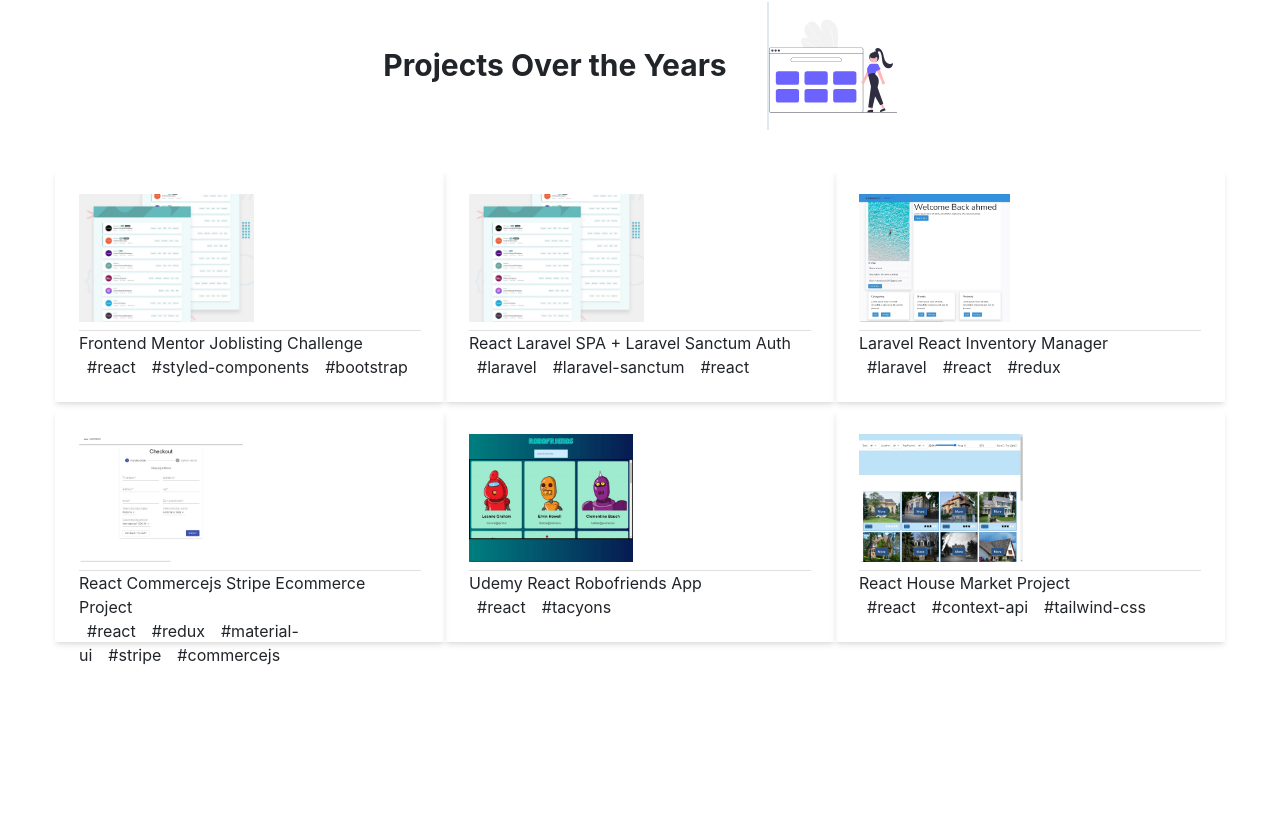
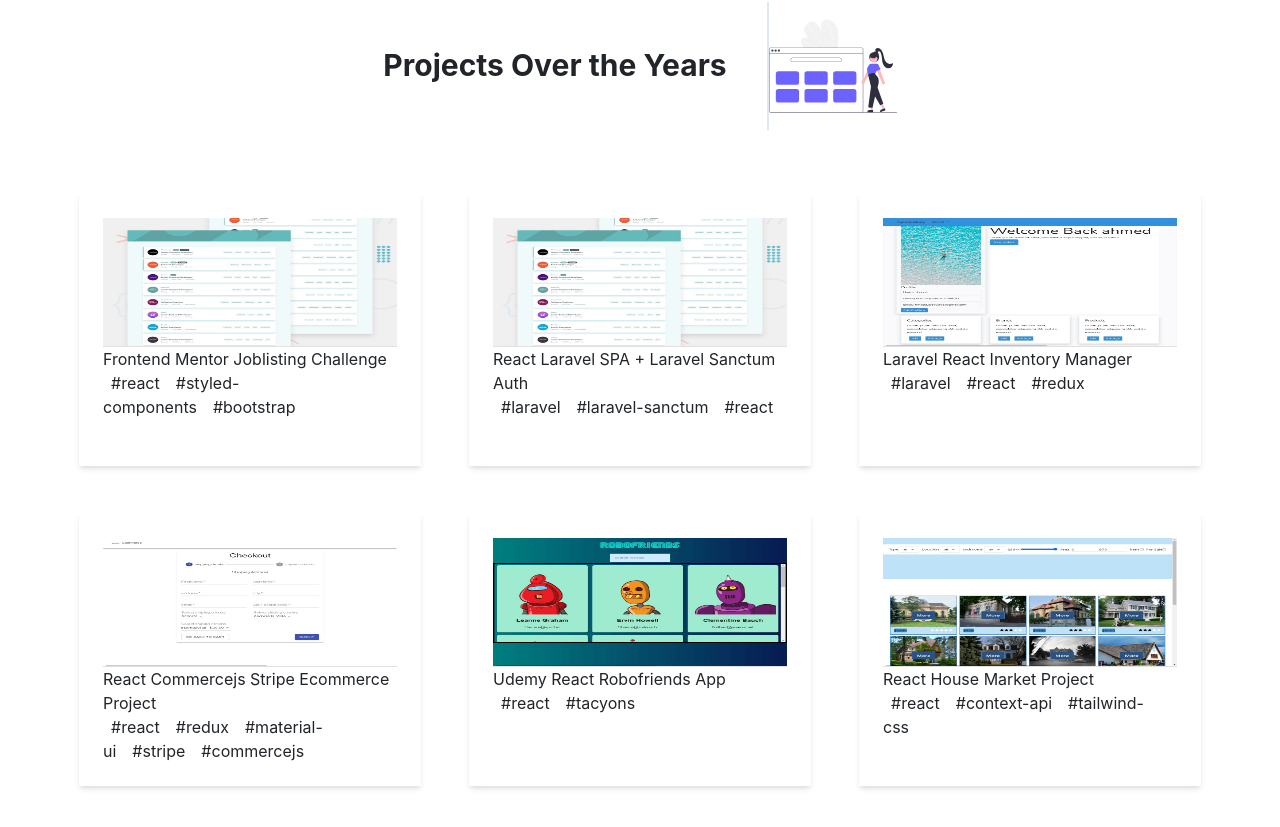
Before and after one commit to newtronahmed/portfolio, a React (Create React App) app: page / in a window 1280 px wide. Shown: the part 1847-2674 px from the top of the page. Before the commit the page ends 2537 px from the top, so only its background shows below. Built offline with nearby package versions, Linux system fonts and the light colour scheme.

Commit message:
fixed margins

```diff
--- a/src/App.js
+++ b/src/App.js
@@ -1,7 +1,5 @@
 
 import React ,{useEffect}from 'react';
-import Navbar from './components/navbar';
-
 import TwitterIcon from '@material-ui/icons/Twitter';
 import FacebookIcon from '@material-ui/icons/Facebook';
 import GitHubIcon from '@material-ui/icons/GitHub';
@@ -33,7 +31,7 @@ const App = () => {
 			title: 'Frontend Mentor Joblisting Challenge',
 			stack: ['react','styled-components', 'bootstrap',],
 			image: frontendMentor,
-			link: 'http://newtrojoblisting.netlfy.app'
+			link: 'http://newtrojoblisting.netlify.app'
 
 		},
 		{
@@ -80,6 +78,7 @@ const App = () => {
 			</div>
 		</div>
 	      	<div className="w-full min-h-screen  bg-fixed bg-cover flex items-center justify-center flex-wrap   " id="banner" style={{alignContent:'center'}}>
+				  <div className='text-white'>Hi, i am</div>
 	     		<div className='w-full flex justify-center'>
 				 <div className='border-2 border-black md:text-2xl  bg-black  lg:bg-transparent text-white px-4 py-1 font-bold tracking-widest'>Ahmed</div>
 				<div className='border-2 border-white md:text-2xl text-white px-4 py-1 font-bold bg-black tracking-widest  '>Zubairu</div>
@@ -153,16 +152,16 @@ const App = () => {
           <section className='p-10'>
           <Section title='Projects Over the Years' svg={portfolioSvg} />
 
-          	<div className='container flex justify-evenly flex-wrap  '>
+          	<div className='container flex justify-evenly flex-wrap    '>
 			  {
 			  projects.map(each=>(
+					<div className='w-full  flex-col md:w-1/3 p-4'>
+					<a href={each.link} target='_blank' rel='noopener noreferrer' className=' wow slideInUp' >
+						<div className='project-wrapper  raise shadow-md p-4'>
 
-					<a href={each.link} target='_blank' rel='noopener noreferrer' className='block mb-2 w-full lg:w-1/3 wow slideInUp' >
-						<div className='project-wrapper  raise shadow-md relative p-4'>
-						<div className='w-full  mb-2'>
-							<img src={each.image} alt="project" className=' bg-cover bg-center h-32 ' />
-						</div>
-						<div className='h-12'  >
+							<img src={each.image} alt="project" className=' w-full h-32 ' />
+
+						<div className='h-12 lg:h-24'  >
 							<Divider />
 							<div>
 								{each.title}
@@ -177,6 +176,7 @@ const App = () => {
 						</div>
 
 					 </a>
+					 </div>
 
 			  ))
 		  }
```
Also changed, not shown: src/components/about.js (deleted, +0 -12 lines), src/components/contact.js (deleted, +0 -12 lines), src/components/home.js (deleted, +0 -12 lines).
